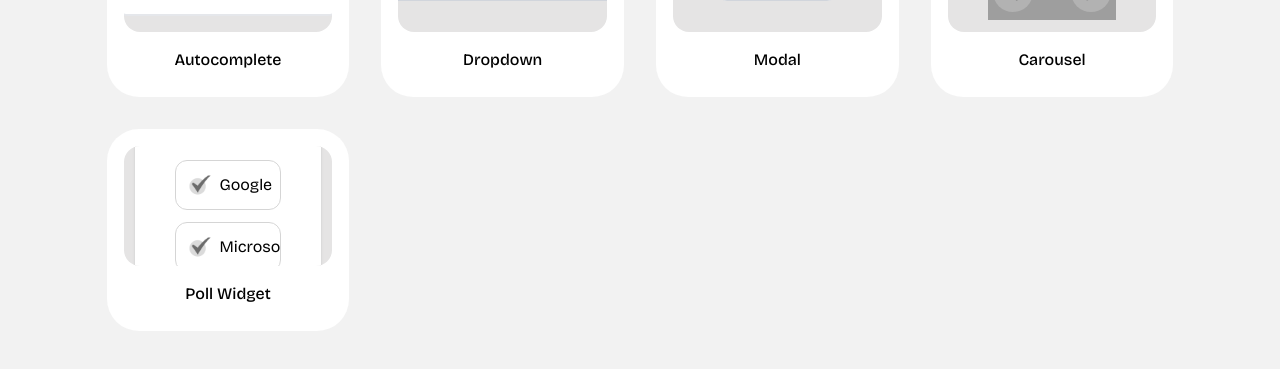
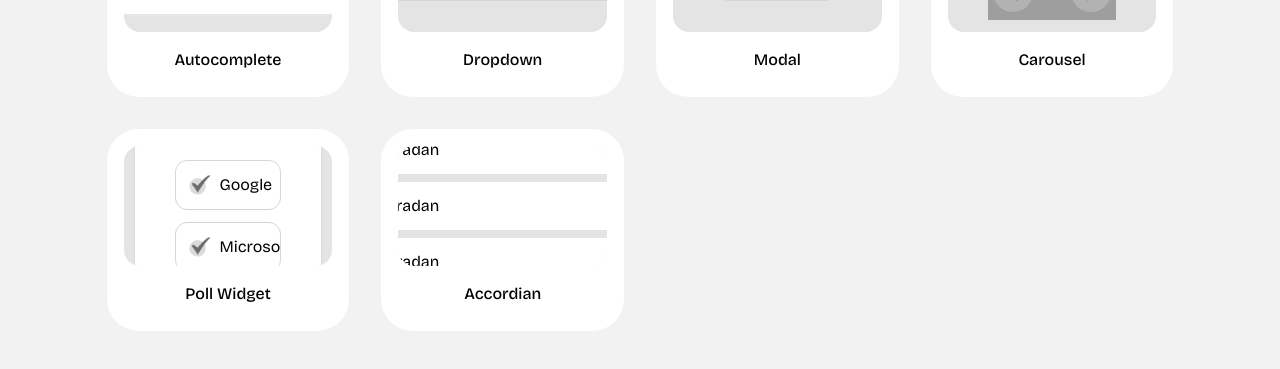
Before and after one commit to gokulcodes/atoms, a React (Vite) app: page / in a window 1280 px wide. Shown: the part 241-610 px from the top of the page. Built offline with nearby package versions, Linux system fonts and the light colour scheme; grey boxes are pictures that could not be loaded; a web font is replaced by a local one.

Commit message:
Basic accordian added

```diff
--- /dev/null
+++ b/src/components/Accordian/AccordianView.jsx
@@ -0,0 +1,47 @@
+import { useCallback, useState } from 'react';
+import PropTypes from 'prop-types';
+
+function AccordianView({ title, description }) {
+	const [open, setOpen] = useState(false);
+
+	const handleAccordianView = useCallback(() => {
+		setOpen(!open);
+	}, [open]);
+
+	return (
+		<div className="w-96 self-center flex items-start flex-col rounded-2xl overflow-hidden">
+			<button
+				type="button"
+				aria-label={title}
+				onClick={handleAccordianView}
+				className="flex w-full cursor-pointer hover:bg-gray-100 bg-white px-5 py-3 flex-row items-center justify-between"
+			>
+				<h2>{title}</h2>
+				<img
+					className={`w-3 h-3 dark:invert transform ${
+						open ? '-rotate-90' : 'rotate-90'
+					} `}
+					src="/icons/rightarrow.png"
+					alt="dropdown-icon"
+				/>
+			</button>
+			<p
+				aria-hidden={true}
+				aria-description={description}
+				aria-expanded={open}
+				className={`${
+					open ? 'h-full p-5' : 'p-0 h-0'
+				} bg-gray-100 w-full overflow-hidden text-gray-700 `}
+			>
+				{description}
+			</p>
+		</div>
+	);
+}
+
+AccordianView.propTypes = {
+	title: PropTypes.string,
+	description: PropTypes.string,
+};
+
+export default AccordianView;
--- /dev/null
+++ b/src/components/Accordian/index.jsx
@@ -0,0 +1,28 @@
+import AccordianView from './AccordianView';
+
+export default function Accordian() {
+	return (
+		<div className="flex flex-col items-start gap-2">
+			<AccordianView
+				title="Gokul Varadan"
+				description="I'm a full stack developer, very passionate about learning new things and building new excellent softwares around us. I've quite experience by working in Social Projects from individual client to small startups. Some of my works are listed below."
+			/>
+			<AccordianView
+				title="Gokul Varadan"
+				description="I'm a full stack developer, very passionate about learning new things and building new excellent softwares around us. I've quite experience by working in Social Projects from individual client to small startups. Some of my works are listed below."
+			/>
+			<AccordianView
+				title="Gokul Varadan"
+				description="I'm a full stack developer, very passionate about learning new things and building new excellent softwares around us. I've quite experience by working in Social Projects from individual client to small startups. Some of my works are listed below."
+			/>
+			<AccordianView
+				title="Gokul Varadan"
+				description="I'm a full stack developer, very passionate about learning new things and building new excellent softwares around us. I've quite experience by working in Social Projects from individual client to small startups. Some of my works are listed below."
+			/>
+			<AccordianView
+				title="Gokul Varadan"
+				description="I'm a full stack developer, very passionate about learning new things and building new excellent softwares around us. I've quite experience by working in Social Projects from individual client to small startups. Some of my works are listed below."
+			/>
+		</div>
+	);
+}
--- a/src/core/ComponentDictionary.jsx
+++ b/src/core/ComponentDictionary.jsx
@@ -5,6 +5,7 @@ import Autocomplete from '../components/Autocomplete';
 import Dropdown from '../components/Dropdown';
 import CarouselView from '@/components/Carousel';
 import PollView from '@/components/PollWidget/Index';
+import Accordian from '@/components/Accordian';
 
 export const allComponents = [
 	{
@@ -37,6 +38,12 @@ export const allComponents = [
 		component: <PollView />,
 		readMeUrl: `https://raw.githubusercontent.com/gokulcodes/atoms/refs/heads/main/src/components/PollWidget/README.md`,
 	},
+	{
+		id: 'accordian',
+		name: 'Accordian',
+		component: <Accordian />,
+		readMeUrl: `https://raw.githubusercontent.com/gokulcodes/atoms/refs/heads/main/src/components/Accordian/README.md`,
+	},
 ];
 
 export default function getComponent(name) {
```
Also changed, not shown: src/components/Accordian/README.md (added), src/components/PollWidget/README.md, 1 other file (tests, documents, lock files or other folders).
